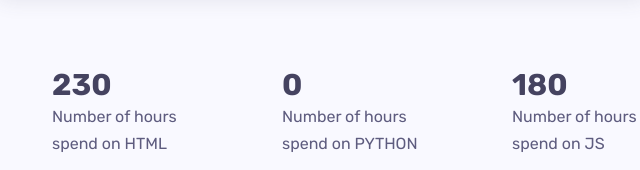
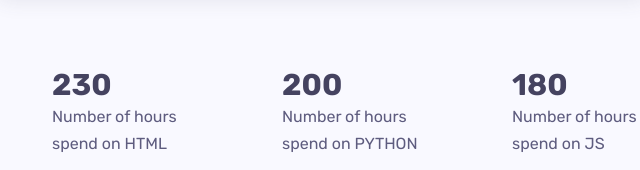
Before and after one commit to MS262010/Class-144-Portfolio-, a plain HTML site: page index.html in a window 1280 px wide. Shown: the part 1310-1480 px from the top of the page, 433-1073 px from the left. Drawn offline with Linux system fonts and the light colour scheme.

Commit message:
Update index.html

```diff
--- a/index.html
+++ b/index.html
@@ -362,7 +362,7 @@
 						<!-- fact item -->
 						<div class="fact-item">
 							<div class="details">
-								<h3 class="mb-0 mt-0 number"><em class="count">0</em></h3>
+								<h3 class="mb-0 mt-0 number"><em class="count">200</em></h3>
 								<p class="mb-0">Number of hours spend on PYTHON</p>
 							</div>
 						</div>
```
